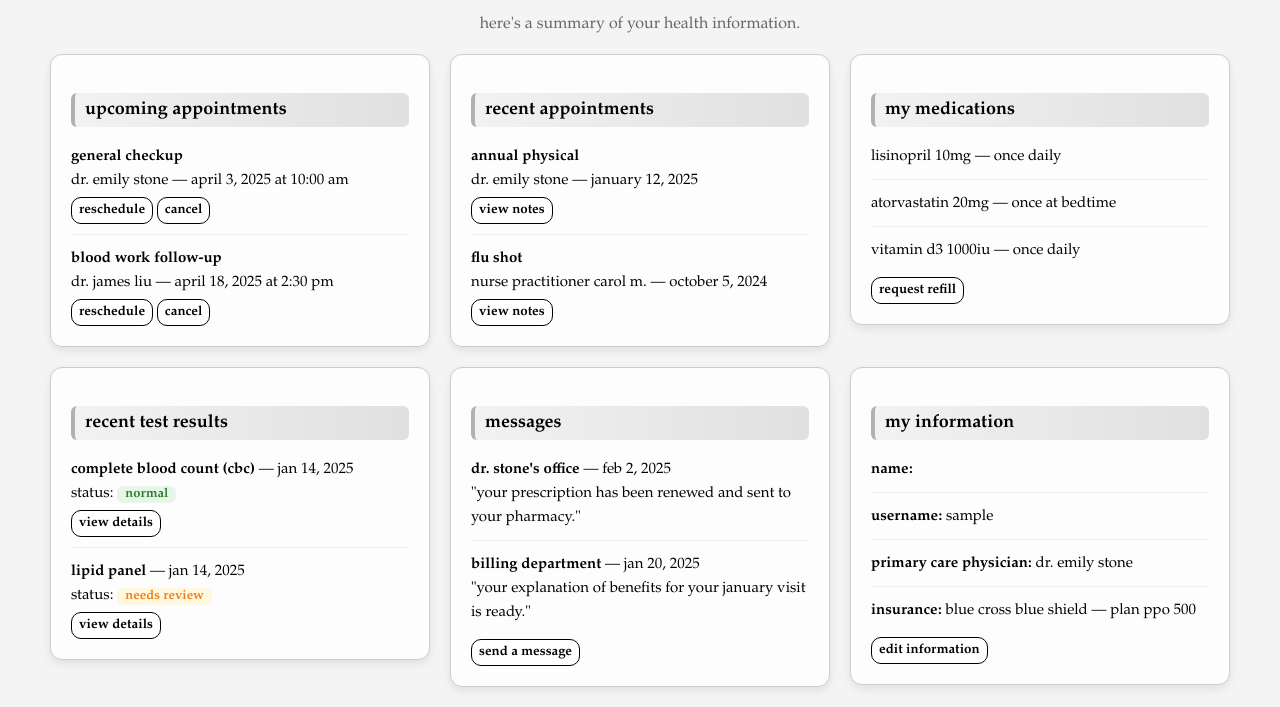
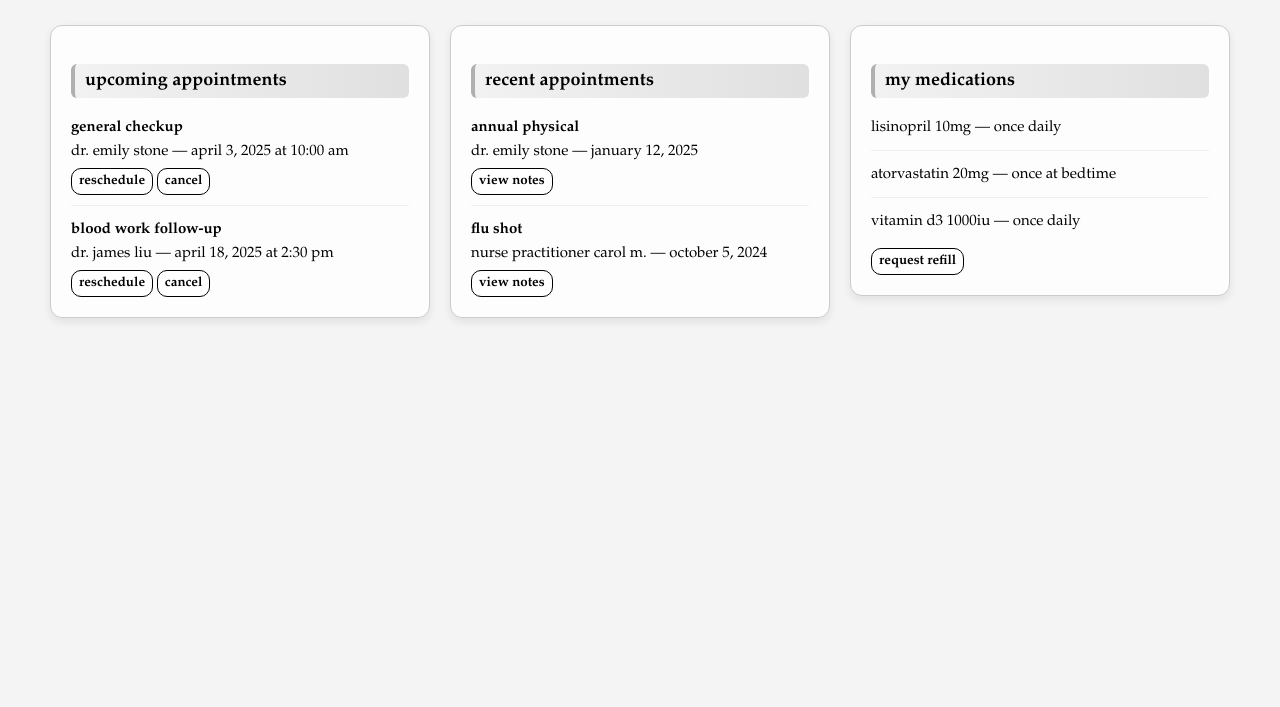
Before and after one commit to bhavika-s123/patient_web_portal, a Flask app: page /portal in a window 1280 px wide. Shown: the part 132-839 px from the top of the page. After the commit the page ends 452 px from the top, so only its background shows below. Run offline with Flask 3, Linux system fonts and the light colour scheme; the visitor is signed in with stand-in values (Sample User, id 1); some libraries are stand-ins or nearby versions.

Commit message:
update portal.html

```diff
--- a/templates/portal.html
+++ b/templates/portal.html
@@ -3,7 +3,6 @@
 {% block content %}
 
 <h1>welcome, {{ current_user.firstname }}!</h1>
-<p class="subtitle">here's a summary of your health information.</p>
 
 <div class="card-container">
 
@@ -51,48 +50,6 @@
         <button>request refill</button>
     </div>
 
-    <div class="portal-card">
-        <h3>recent test results</h3>
-        <ul>
-            <li>
-                <strong>complete blood count (cbc)</strong> &mdash; jan 14, 2025<br>
-                status: <span class="status-normal">normal</span><br>
-                <button>view details</button>
-            </li>
-            <li>
-                <strong>lipid panel</strong> &mdash; jan 14, 2025<br>
-                status: <span class="status-review">needs review</span><br>
-                <button>view details</button>
-            </li>
-        </ul>
-    </div>
-
-    <div class="portal-card">
-        <h3>messages</h3>
-        <ul>
-            <li>
-                <strong>dr. stone's office</strong> &mdash; feb 2, 2025<br>
-                "your prescription has been renewed and sent to your pharmacy."
-            </li>
-            <li>
-                <strong>billing department</strong> &mdash; jan 20, 2025<br>
-                "your explanation of benefits for your january visit is ready."
-            </li>
-        </ul>
-        <button>send a message</button>
-    </div>
-
-    <div class="portal-card">
-        <h3>my information</h3>
-        <ul>
-            <li><strong>name:</strong> {{ current_user.firstname }} {{ current_user.lastname }}</li>
-            <li><strong>username:</strong> {{ current_user.username }}</li>
-            <li><strong>primary care physician:</strong> dr. emily stone</li>
-            <li><strong>insurance:</strong> blue cross blue shield &mdash; plan ppo 500</li>
-        </ul>
-        <button>edit information</button>
-    </div>
-
 </div>
 
 {% endblock %}
```
